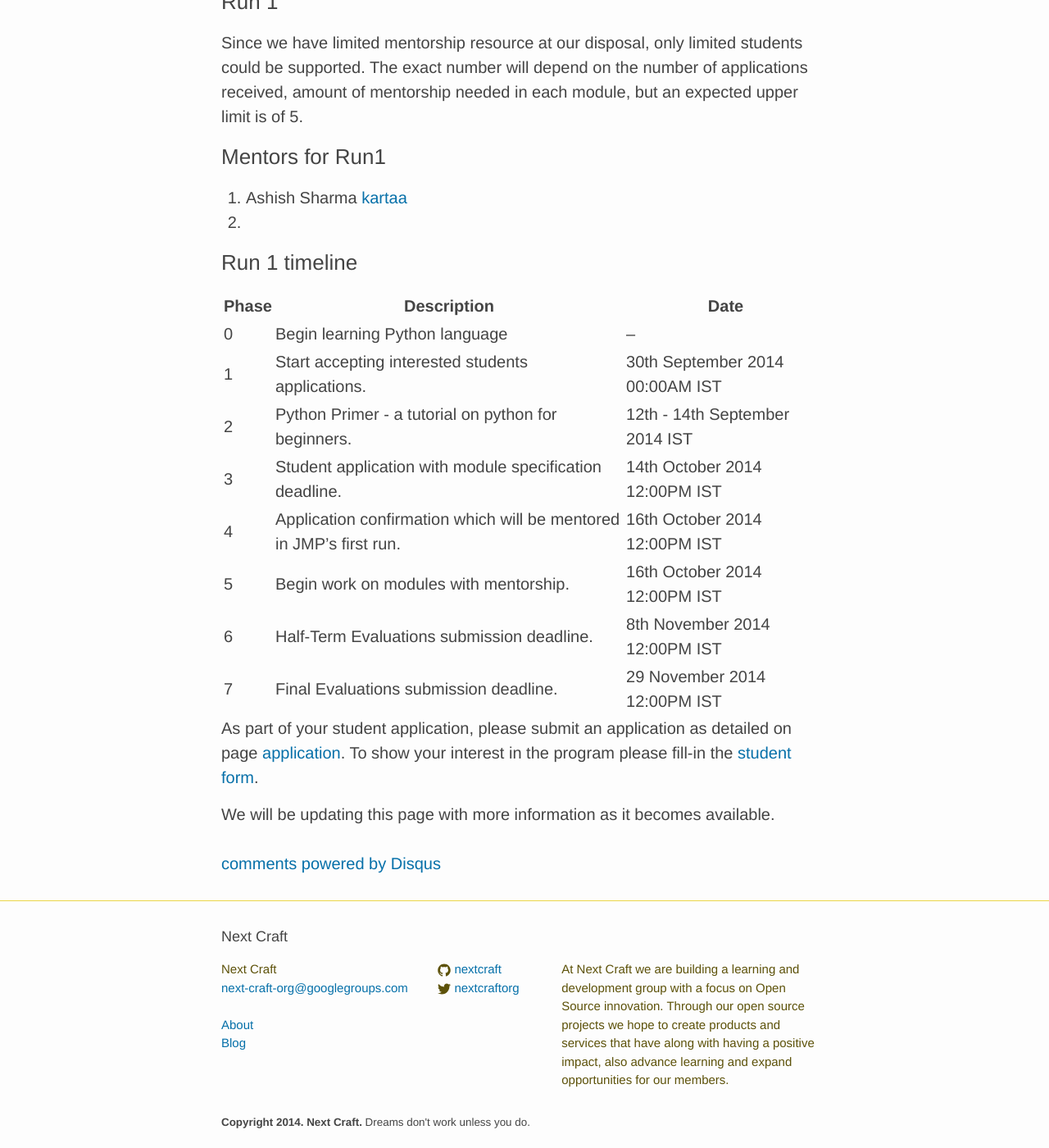
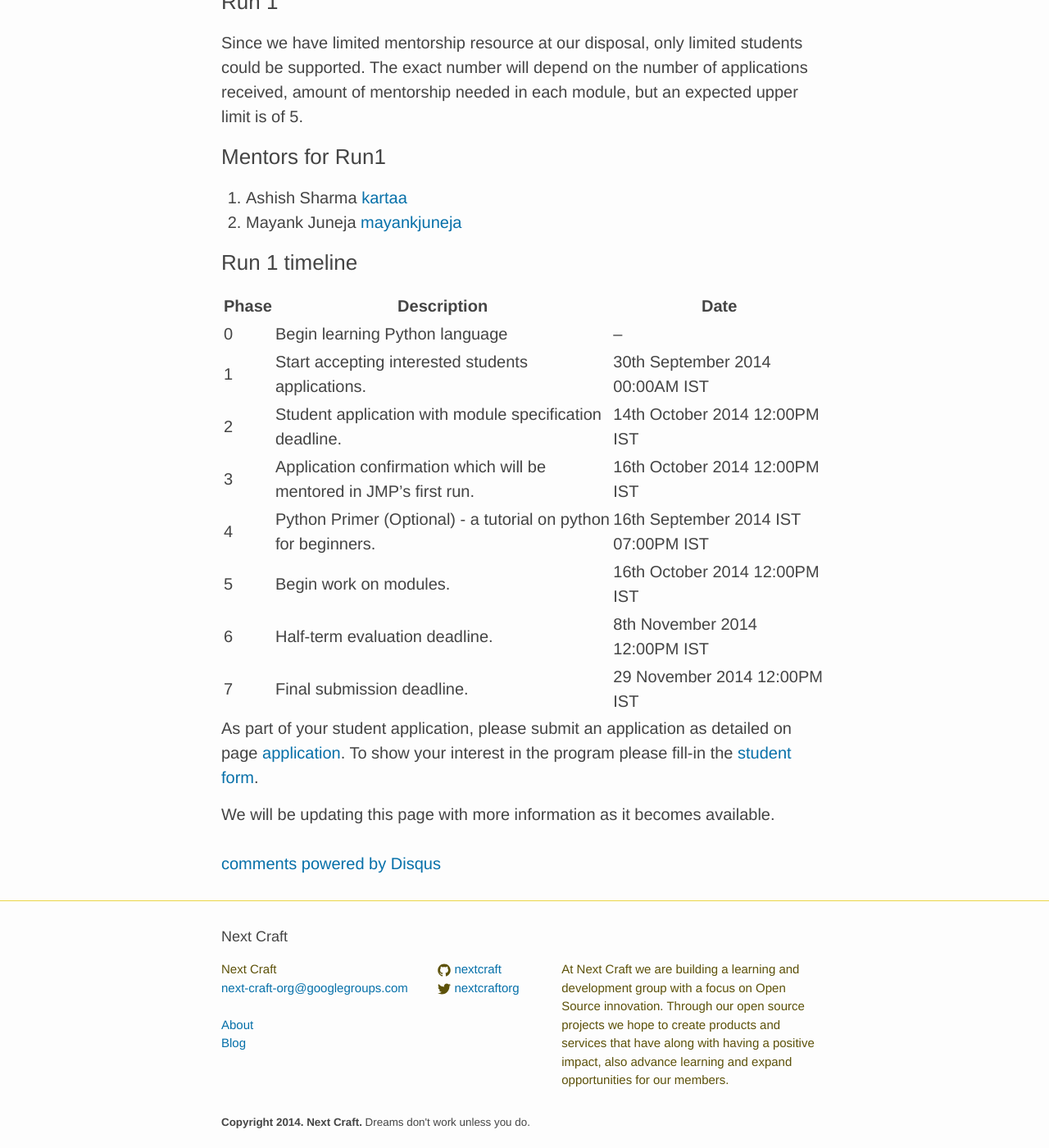
Before and after one commit to nextcraft/nextcraft.github.io, a Jekyll site: the page built from projects/JMP.md, in a window 1280 px wide and 1400 px high, scrolled down 1005 px. Shown: the whole window at 82% size. Built offline with Jekyll 4.4.1, drawn with Linux system fonts in a browser that asks for light colours; comment, search, counter and statistics services are not loaded.

```diff
--- a/projects/JMP.md
+++ b/projects/JMP.md
@@ -29,7 +29,7 @@ Since we have limited mentorship resource at our disposal, only limited students
 
 ### Mentors for Run1
 1. Ashish Sharma [kartaa][mentor1]
-2.
+2. Mayank Juneja [mayankjuneja][mentor2]
 
 
 ### Run 1 timeline
@@ -38,12 +38,12 @@ Since we have limited mentorship resource at our disposal, only limited students
 |---|---|---|
 | 0  | Begin learning Python language  | --  |
 | 1  | Start accepting interested students applications.  | 30th September 2014 00:00AM IST  |
-| 2  | Python Primer - a tutorial on python for beginners. | 12th - 14th September 2014 IST |
-| 3  | Student application with module specification deadline.  | 14th October 2014 12:00PM IST  |
-| 4  | Application confirmation which will be mentored in JMP's first run.  | 16th October 2014 12:00PM IST  |
-| 5  | Begin work on modules with mentorship.  | 16th October 2014 12:00PM IST   |
-| 6  | Half-Term Evaluations submission deadline.  | 8th November 2014 12:00PM IST  |
-| 7  | Final Evaluations submission deadline.  | 29 November 2014 12:00PM IST  |
+| 2  | Student application with module specification deadline.  | 14th October 2014 12:00PM IST  |
+| 3  | Application confirmation which will be mentored in JMP's first run.  | 16th October 2014 12:00PM IST  |
+| 4  | Python Primer (Optional) - a tutorial on python for beginners. | 16th September 2014 IST 07:00PM IST  |
+| 5  | Begin work on modules.  | 16th October 2014 12:00PM IST   |
+| 6  | Half-term evaluation deadline.  | 8th November 2014 12:00PM IST  |
+| 7  | Final submission deadline.  | 29 November 2014 12:00PM IST  |
 
 As part of your student application, please submit an application as detailed on page [application][application].
 To show your interest in the program please fill-in the [student form][form].
```
Also changed, not shown: other parts of projects/JMP.md (+1 -0 lines), _posts/2014-10-08-gsoc-2015-confirmed.markdown (added, +22 -0 lines).
